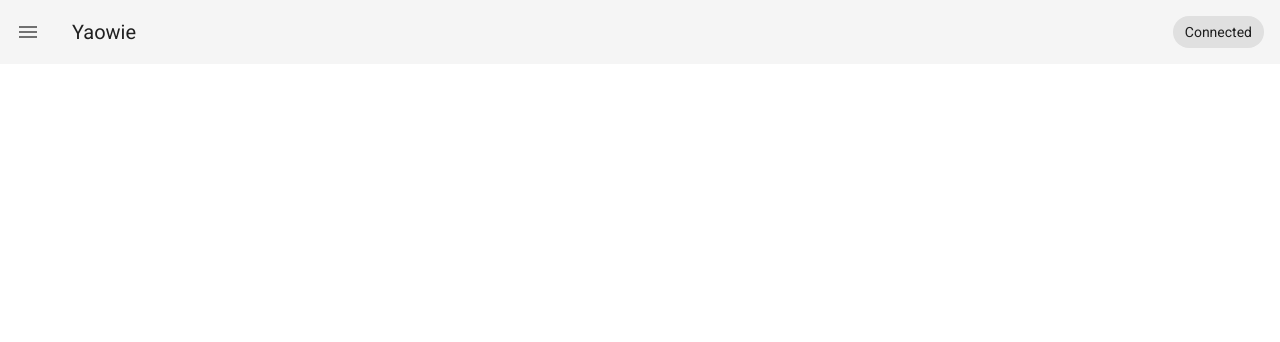
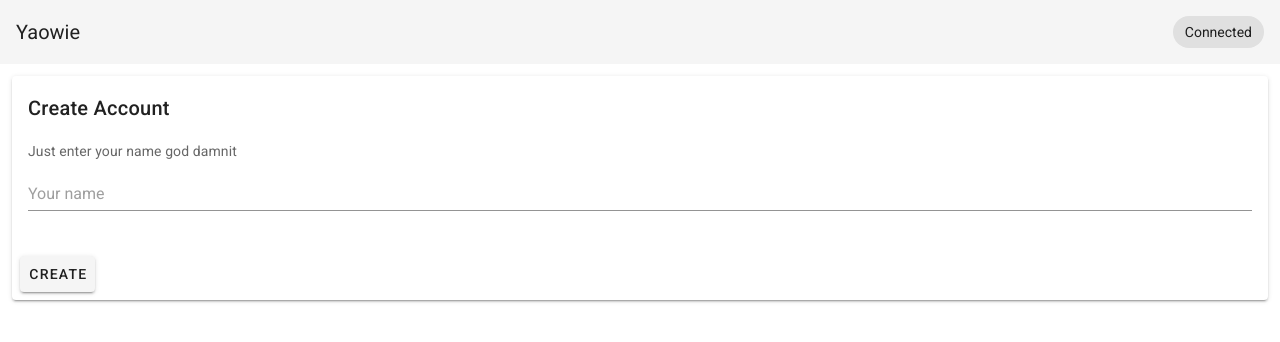
Before and after one commit to TheKatze/yaowie, a Vue app in the folder src/frontend/: page /createaccount in a window 1280 px wide. Shown: the top 342 px of the page. Built offline with nearby package versions, Linux system fonts and the light colour scheme.

Commit message:
cumjar cumjar cumjar

```diff
--- a/src/frontend/src/App.vue
+++ b/src/frontend/src/App.vue
@@ -1,7 +1,7 @@
 <template>
   <v-app>
     <v-app-bar app elevate-on-scroll>
-      <v-app-bar-nav-icon @click="showDrawer = !showDrawer" />
+      <v-app-bar-nav-icon v-if="isLoggedIn" @click="showDrawer = !showDrawer" />
       <v-toolbar-title> Yaowie </v-toolbar-title>
       <v-spacer />
       <v-chip :color="isConnected ? '' : 'error'">
@@ -27,6 +27,7 @@
 <script lang="ts">
 import { Vue, Component } from "vue-property-decorator";
 import NavigationItem from "@/components/NavigationItem.vue";
+import UserStore from "./logic/UserStore";
 
 @Component({
   components: {
@@ -34,6 +35,12 @@ import NavigationItem from "@/components/NavigationItem.vue";
   },
 })
 export default class App extends Vue {
+  isLoggedIn = false;
+
+  async mounted() {
+    this.isLoggedIn = !!(await UserStore.me());
+  }
+
   public showDrawer = false;
 
   isConnected = true;
--- a/src/frontend/src/logic/UserStore.ts
+++ b/src/frontend/src/logic/UserStore.ts
@@ -3,11 +3,11 @@ import { User } from "../models/User";
 
 class UserStore {
   public async me(): Promise<User | undefined> {
-    var matches = ((await localforage.getItem("users")) as User[]).filter(
-      (u) => u.privateKey
+    const matches = ((await localforage.getItem("users")) as User[])?.filter(
+      (u) => u?.privateKey
     );
 
-    if (matches.length === 0) {
+    if (!matches?.length) {
       return undefined;
     }
 
@@ -15,7 +15,7 @@ class UserStore {
   }
 
   public async add(user: User): Promise<void> {
-    let users =
+    const users =
       ((await localforage.getItem("users")) as User[]) ?? ([] as User[]);
 
     users.push(user);
--- a/src/frontend/src/main.ts
+++ b/src/frontend/src/main.ts
@@ -6,6 +6,7 @@ import store from "./store";
 import vuetify from "./plugins/vuetify";
 import Api from "./logic/Api";
 import { Axios } from "axios";
+import UserStore from "./logic/UserStore";
 
 Vue.config.productionTip = false;
 
@@ -13,9 +14,17 @@ vuetify.preset.theme.dark = true;
 
 Api.initialize(new Axios({ baseURL: "" }));
 
+async function start() {
   new Vue({
     router,
     store,
     vuetify,
     render: (h) => h(App),
   }).$mount("#app");
+
+  if (!(await UserStore.me())) {
+    router.push({ name: "CreateAccount" });
+  }
+}
+
+start();
--- a/src/frontend/src/router/index.ts
+++ b/src/frontend/src/router/index.ts
@@ -16,6 +16,14 @@ const routes: Array<RouteConfig> = [
     component: () =>
       import(/* webpackChunkName: "userDetail" */ "../views/UserDetail.vue"),
   },
+  {
+    path: "/createaccount/",
+    name: "CreateAccount",
+    component: () =>
+      import(
+        /* webpackChunkName: "createAccount" */ "../views/CreateAccount.vue"
+      ),
+  },
 ];
 
 const router = new VueRouter({
--- /dev/null
+++ b/src/frontend/src/views/CreateAccount.vue
@@ -0,0 +1,26 @@
+<template>
+  <v-card>
+    <v-card-title> Create Account </v-card-title>
+    <v-card-text>
+      Just enter your name god damnit
+      <v-text-field placeholder="Your name" v-model="name" />
+    </v-card-text>
+    <v-card-actions>
+      <v-btn @click="createAccount"> Create </v-btn>
+    </v-card-actions>
+  </v-card>
+</template>
+
+<script lang="ts">
+import Api from "@/logic/Api";
+import { Vue, Component } from "vue-property-decorator";
+
+@Component
+export default class CreateAccount extends Vue {
+  name = "";
+
+  createAccount() {
+    console.log("");
+  }
+}
+</script>
```
Lines whose indentation alone changed are shown as unchanged.
